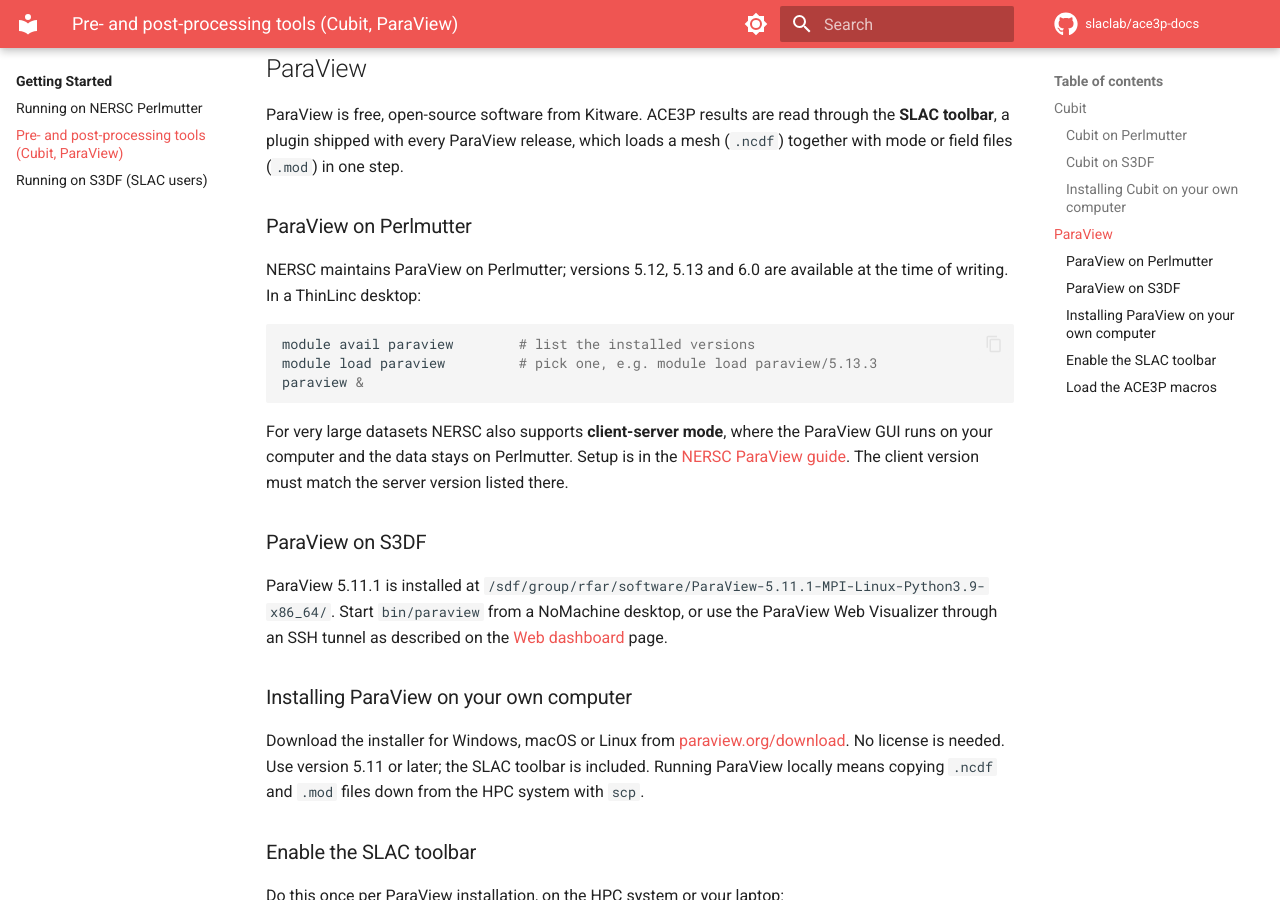
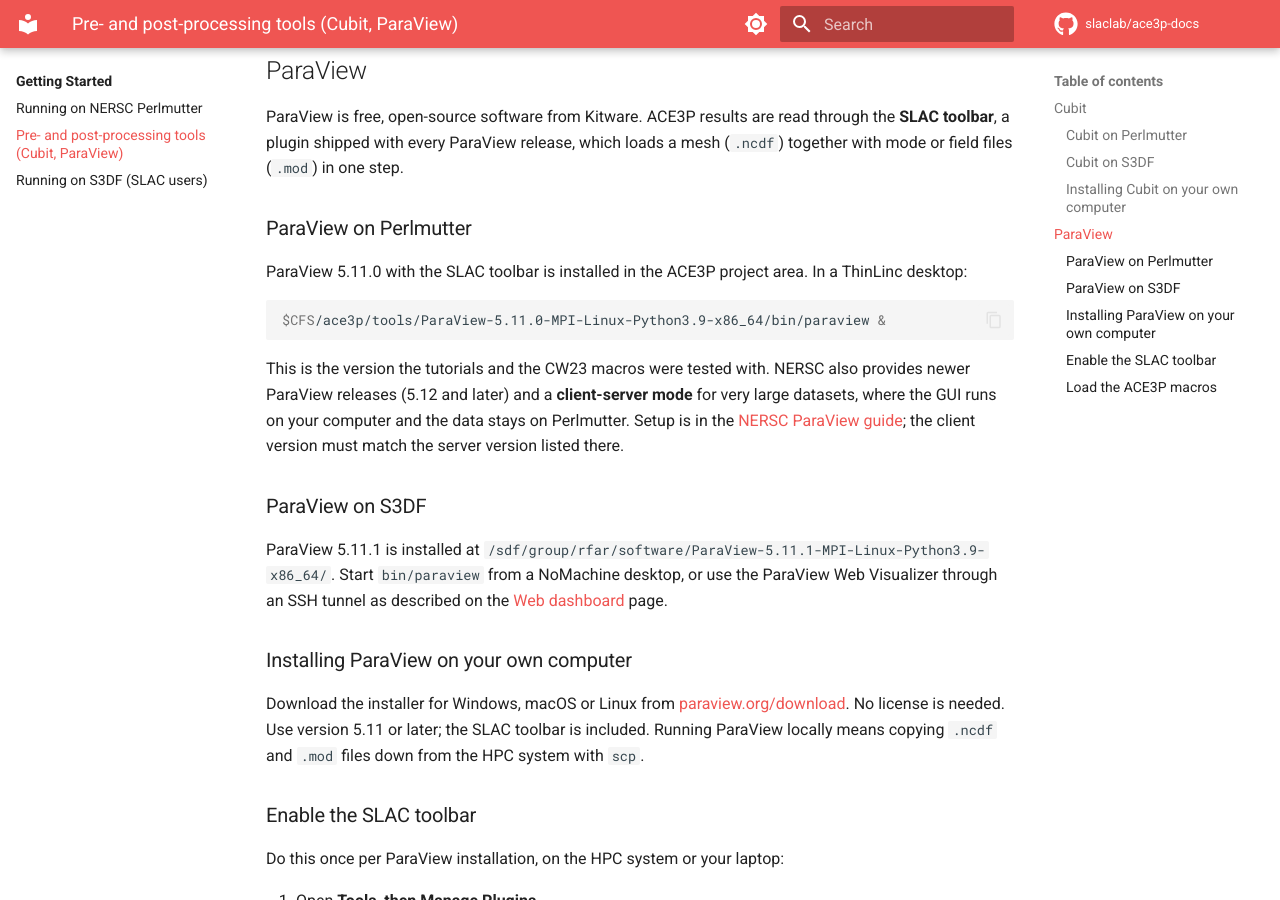
Before and after one commit to slaclab/ace3p-docs, an MkDocs documentation site: the page built from docs/getting-started/tools.md, in a window 1280 px wide and 900 px high, scrolled down 1941 px. Built offline with MkDocs 1.6.1 and Material for MkDocs 9.7.7, drawn with Linux system fonts in a browser that asks for light colours; comment, search, counter and statistics services are not loaded; the version menu is left out; some of the changed text lies outside the part shown.

Commit message:
Tools page: Perlmutter paths for Cubit 16.16 and ParaView 5.11.0 under $CFS/ace3p/tools; NEXT-STEPS: PRs merged
Generated with AI

Co-Authored-By: SLAC AI

````diff
--- a/docs/getting-started/tools.md
+++ b/docs/getting-started/tools.md
@@ -5,7 +5,7 @@ Two graphical programs bracket every ACE3P run: **Cubit** builds the geometry an
 | | Cubit | ParaView |
 |---|---|---|
 | Role | Pre-processing: geometry, meshing, sidesets and blocks, `.gen` export | Post-processing: fields, modes, particle trajectories, wake plots |
-| On Perlmutter | Installed, run in a [ThinLinc desktop](index.md#connecting-with-thinlinc) | Installed, run in a ThinLinc desktop or in client-server mode |
+| On Perlmutter | Cubit 16.16 under `$CFS/ace3p/tools/`, run in a [ThinLinc desktop](index.md#connecting-with-thinlinc) | ParaView 5.11.0 under `$CFS/ace3p/tools/`, run in a ThinLinc desktop; NERSC client-server mode for large data |
 | On S3DF | Installed, run in a NoMachine desktop or with `ssh -X` | Installed, run in a NoMachine desktop or through the web visualizer |
 | On your own computer | Possible; needs a license | Possible; free download |
 | Learn more | [Cubit chapter](../cubit/index.md) | [Omega3P tutorial](../modules/omega3p/tutorial-pillbox.md), module pages |
@@ -22,14 +22,11 @@ Mesh elements must be quadratic tetrahedra (`tetra10`) and the model must be sca
 
 ### Cubit on Perlmutter
 
-Connect with [ThinLinc](index.md#connecting-with-thinlinc), open a terminal and start Cubit from the ACE3P project area under `$CFS/ace3p/`:
+Cubit 16.16 is installed in the ACE3P project area. Connect with [ThinLinc](index.md#connecting-with-thinlinc), open a terminal and start it:
 
 ```bash
-ls $CFS/ace3p/            # the Cubit directory is listed here
-<path-to-cubit>/cubit &
+$CFS/ace3p/tools/Cubit-16.16/cubit &
 ```
-
-<!-- TODO: replace <path-to-cubit> with the installed Perlmutter path and version once confirmed. -->
 
 The GUI opens on the ThinLinc desktop. Set the working directory to your scratch area (**File, then Set Directory**) so the `.gen` file lands where `acdtool meshconvert` will read it.
 
@@ -62,15 +59,13 @@ ParaView is free, open-source software from Kitware. ACE3P results are read thro
 
 ### ParaView on Perlmutter
 
-NERSC maintains ParaView on Perlmutter; versions 5.12, 5.13 and 6.0 are available at the time of writing. In a ThinLinc desktop:
+ParaView 5.11.0 with the SLAC toolbar is installed in the ACE3P project area. In a ThinLinc desktop:
 
 ```bash
-module avail paraview        # list the installed versions
-module load paraview         # pick one, e.g. module load paraview/5.13.3
-paraview &
+$CFS/ace3p/tools/ParaView-5.11.0-MPI-Linux-Python3.9-x86_64/bin/paraview &
 ```
 
-For very large datasets NERSC also supports **client-server mode**, where the ParaView GUI runs on your computer and the data stays on Perlmutter. Setup is in the [NERSC ParaView guide](https://docs.nersc.gov/applications/paraview/). The client version must match the server version listed there.
+This is the version the tutorials and the CW23 macros were tested with. NERSC also provides newer ParaView releases (5.12 and later) and a **client-server mode** for very large datasets, where the GUI runs on your computer and the data stays on Perlmutter. Setup is in the [NERSC ParaView guide](https://docs.nersc.gov/applications/paraview/); the client version must match the server version listed there.
 
 ### ParaView on S3DF
 
````
Also changed, not shown: NEXT-STEPS.md (+2 -10 lines).
